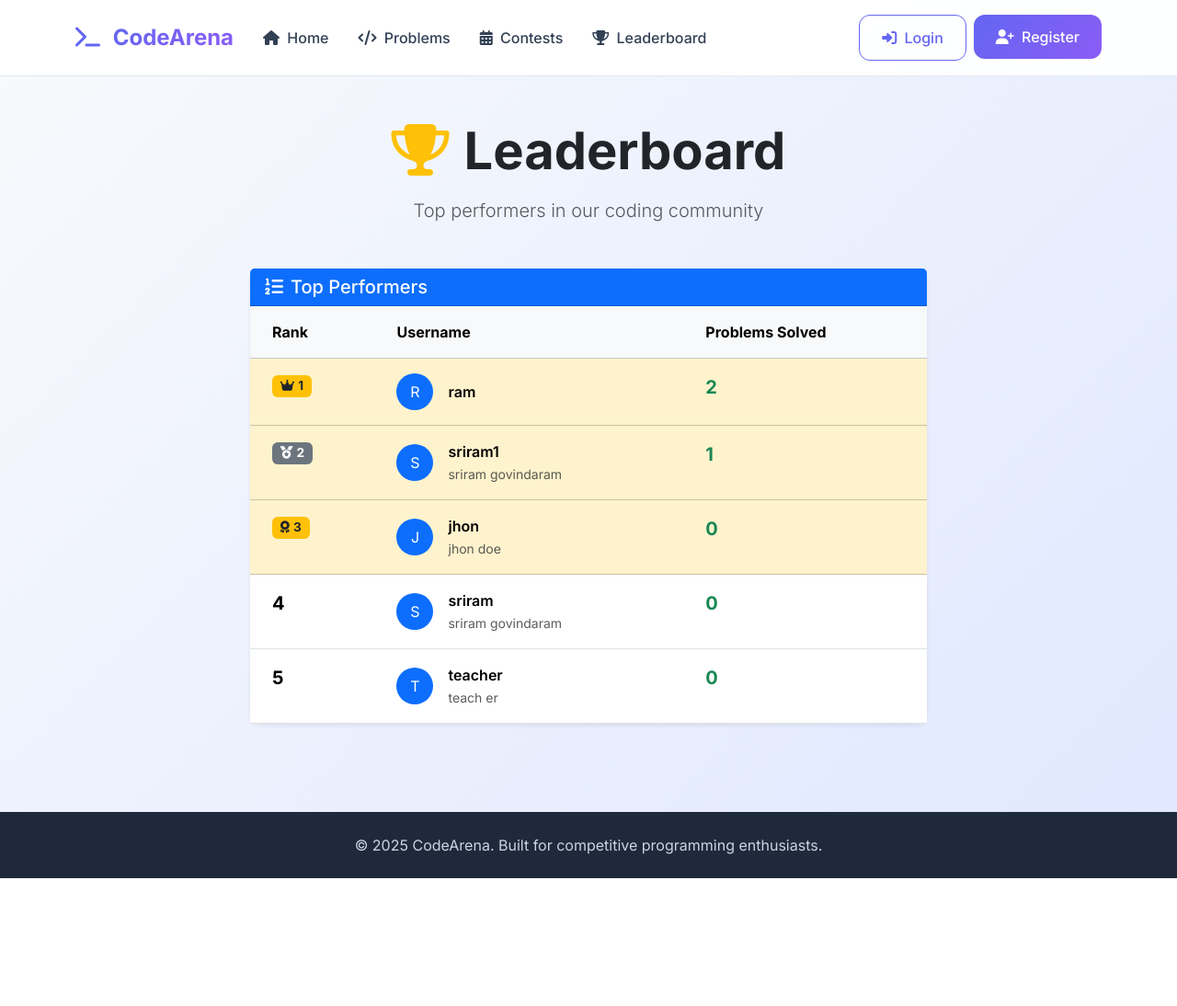
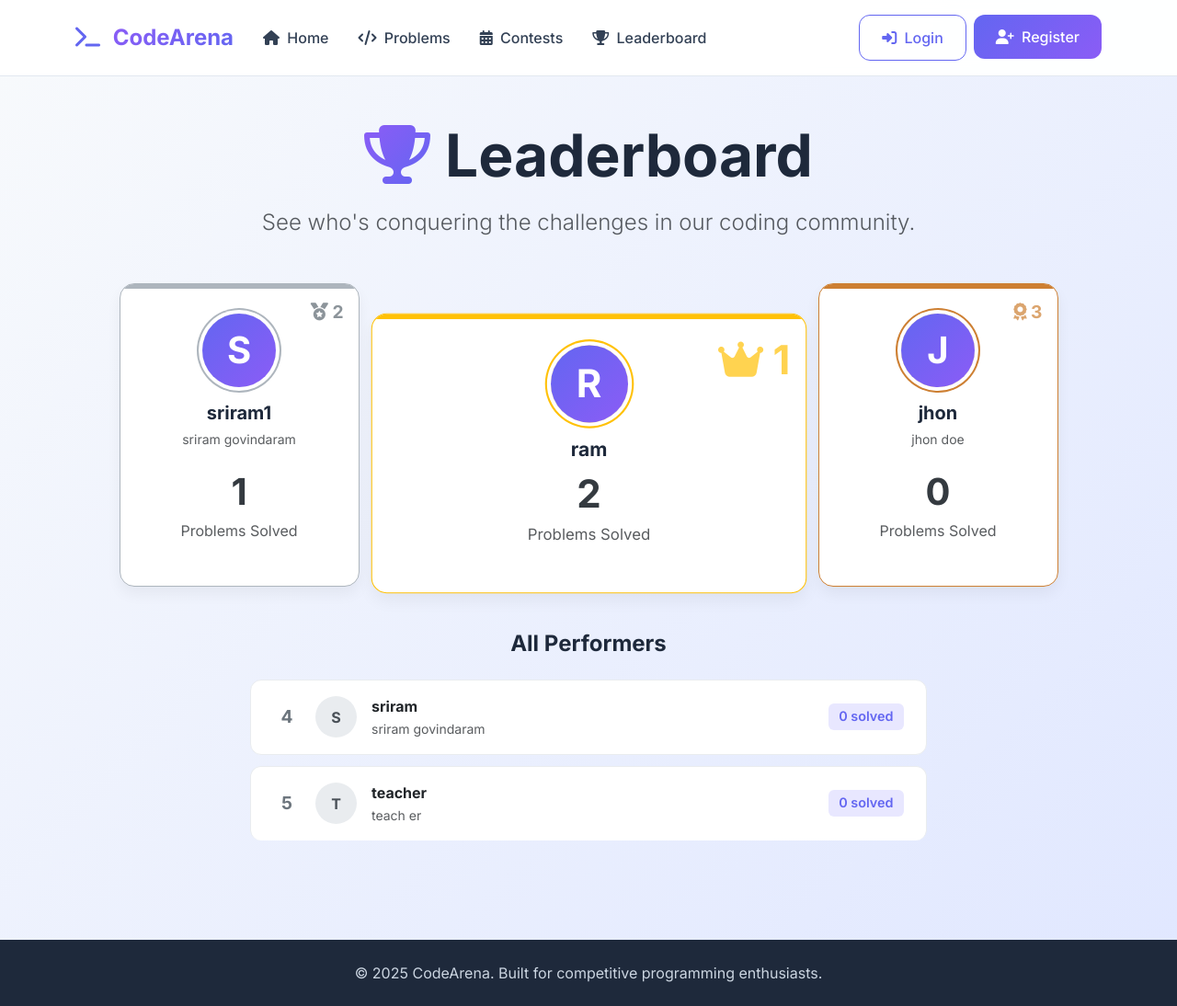
Before and after one commit to sriram6791/OJProject, a Django app: page /leaderboard/ in a window 1280 px wide. Shown: the whole page at 92% size. Before the commit the page ends 955 px from the top, so only its background shows below. Run offline with Django 5.2, Linux system fonts and the light colour scheme; data comes from the database, SQL or seed files in the repository; both versions use the stored data as it was after the commit; parts of the project's set-up code (start-up, migrations or seed data) failed here and were passed over.

```diff
--- a/contests/models.py
+++ b/contests/models.py
@@ -160,7 +160,7 @@ class ContestSubmission(models.Model):
     # Judging details (useful for feedback)
     test_cases_passed = models.IntegerField(default=0, help_text="Number of test cases passed")
     total_test_cases = models.IntegerField(default=0, help_text="Total number of test cases")
-
+    language = models.CharField(max_length=50, default='python', help_text="Programming language used for the submission")
     # Optional: store judge output/error messages
     judge_output = models.TextField(blank=True, null=True, help_text="Output/error messages from the judge")
 
--- a/submissions/urls.py
+++ b/submissions/urls.py
@@ -4,7 +4,7 @@ from django.urls import path
 from . import views
 from .views import (
     # Your existing views like SubmissionCreateView, SubmissionDetailView, SubmissionStatusAPIView
-    ContestSubmissionCreateAPIView, # NEW
+    # ContestSubmissionCreateAPIView, # NEW
     ContestSubmissionStatusAPIView, # NEW
 )
 
@@ -14,6 +14,7 @@ urlpatterns = [
     path('submit/<int:problem_id>/', views.submit_code_view, name='submit_code'),
     path('api/status/<int:submission_id>/', views.get_submission_status_api, name='api_status'), # New API endpoint
      path('<int:submission_id>/', views.submission_detail_view, name='detail'), # New URL for submission detail
-     path('contest_submit/<int:contest_pk>/<int:problem_pk>/', ContestSubmissionCreateAPIView.as_view(), name='submit_contest_code'),
+     # CORRECTED LINE: Point to the function-based view
+    path('contest_submit/<int:contest_id>/<int:problem_id>/', views.submit_contest_code, name='submit_contest_code'),
     path('api/contest_status/<int:pk>/', ContestSubmissionStatusAPIView.as_view(), name='api_contest_submission_status'),
 ]
--- a/templates/leaderboard/leaderboard.html
+++ b/templates/leaderboard/leaderboard.html
@@ -1,95 +1,112 @@
 {% extends 'base.html' %}
 
-{% block title %}Leaderboard - Online Judge{% endblock %}
+{% block title %}Leaderboard - CodeArena{% endblock %}
 
 {% block content %}
 <div class="container py-5">
     <div class="text-center mb-5">
-        <h1 class="display-4 fw-bold text-dark mb-3">
-            <i class="fas fa-trophy text-warning me-3"></i>Leaderboard
+        <h1 class="display-3 fw-bold mb-3">
+            <i class="fas fa-trophy text-gradient me-3"></i>Leaderboard
         </h1>
-        <p class="lead text-muted">Top performers in our coding community</p>
+        <p class="lead fs-4 text-muted">See who's conquering the challenges in our coding community.</p>
     </div>
 
     {% if top_users %}
+        <div class="row justify-content-center align-items-end mb-5 g-4">
+
+            <div class="col-lg-5 col-md-6 order-md-2">
+                <div class="podium-card rank-1 text-center h-100">
+                     <div class="podium-rank-badge">
+                        <i class="fas fa-crown"></i> 1
+                    </div>
+                    <div class="podium-avatar mx-auto">
+                        {{ top_users.0.username.0|upper }}
+                    </div>
+                    <h5 class="fw-bold mt-3 mb-1">{{ top_users.0.username }}</h5>
+                    {% if top_users.0.first_name or top_users.0.last_name %}
+                        <p class="text-muted mb-3"><small>{{ top_users.0.first_name }} {{ top_users.0.last_name }}</small></p>
+                    {% endif %}
+                    <div class="podium-score">{{ top_users.0.solved_problems_count|default:0 }}</div>
+                    <p class="text-muted">Problems Solved</p>
+                </div>
+            </div>
+
+            {% if top_users|length > 1 %}
+            <div class="col-lg-3 col-md-6 order-md-1">
+                <div class="podium-card rank-2 text-center h-100">
+                    <div class="podium-rank-badge">
+                        <i class="fas fa-medal"></i> 2
+                    </div>
+                    <div class="podium-avatar mx-auto">
+                        {{ top_users.1.username.0|upper }}
+                    </div>
+                    <h5 class="fw-bold mt-3 mb-1">{{ top_users.1.username }}</h5>
+                    {% if top_users.1.first_name or top_users.1.last_name %}
+                        <p class="text-muted mb-3"><small>{{ top_users.1.first_name }} {{ top_users.1.last_name }}</small></p>
+                    {% endif %}
+                    <div class="podium-score">{{ top_users.1.solved_problems_count|default:0 }}</div>
+                    <p class="text-muted">Problems Solved</p>
+                </div>
+            </div>
+            {% endif %}
+
+            {% if top_users|length > 2 %}
+            <div class="col-lg-3 col-md-6 order-md-3">
+                <div class="podium-card rank-3 text-center h-100">
+                     <div class="podium-rank-badge">
+                        <i class="fas fa-award"></i> 3
+                    </div>
+                    <div class="podium-avatar mx-auto">
+                        {{ top_users.2.username.0|upper }}
+                    </div>
+                    <h5 class="fw-bold mt-3 mb-1">{{ top_users.2.username }}</h5>
+                    {% if top_users.2.first_name or top_users.2.last_name %}
+                        <p class="text-muted mb-3"><small>{{ top_users.2.first_name }} {{ top_users.2.last_name }}</small></p>
+                    {% endif %}
+                    <div class="podium-score">{{ top_users.2.solved_problems_count|default:0 }}</div>
+                    <p class="text-muted">Problems Solved</p>
+                </div>
+            </div>
+            {% endif %}
+        </div>
+
+        {% if top_users|length > 3 %}
         <div class="row justify-content-center">
             <div class="col-lg-8">
-                <div class="card shadow-sm border-0">
-                    <div class="card-header bg-primary text-white">
-                        <h5 class="mb-0">
-                            <i class="fas fa-list-ol me-2"></i>Top Performers
-                        </h5>
-                    </div>
-                    <div class="card-body p-0">
-                        <table class="table table-hover mb-0">
-                            <thead class="table-light">
-                                <tr>
-                                    <th scope="col" class="px-4 py-3">Rank</th>
-                                    <th scope="col" class="px-4 py-3">Username</th>
-                                    <th scope="col" class="px-4 py-3">Problems Solved</th>
-                                </tr>
-                            </thead>
-                            <tbody>
-                                {% for user in top_users %}
-                                    <tr class="{% if forloop.counter <= 3 %}table-warning{% endif %}">
-                                        <td class="px-4 py-3">
-                                            {% if forloop.counter == 1 %}
-                                                <span class="badge bg-warning text-dark fs-6">
-                                                    <i class="fas fa-crown me-1"></i>{{ forloop.counter }}
-                                                </span>
-                                            {% elif forloop.counter == 2 %}
-                                                <span class="badge bg-secondary fs-6">
-                                                    <i class="fas fa-medal me-1"></i>{{ forloop.counter }}
-                                                </span>
-                                            {% elif forloop.counter == 3 %}
-                                                <span class="badge bg-warning text-dark fs-6">
-                                                    <i class="fas fa-award me-1"></i>{{ forloop.counter }}
-                                                </span>
-                                            {% else %}
-                                                <span class="fw-bold fs-5">{{ forloop.counter }}</span>
-                                            {% endif %}
-                                        </td>
-                                        <td class="px-4 py-3">
+                <h4 class="text-center fw-bold mb-4">All Performers</h4>
+                <ul class="list-group list-group-flush leaderboard-list">
+                    {% for user in top_users|slice:"3:" %}
+                        <li class="list-group-item d-flex justify-content-between align-items-center">
                             <div class="d-flex align-items-center">
-                                                <div class="rounded-circle bg-primary text-white d-flex align-items-center justify-content-center me-3"
-                                                     style="width: 40px; height: 40px;">
-                                                    {{ user.username.0|upper }}
-                                                </div>
+                                <span class="rank-number me-3">{{ forloop.counter|add:3 }}</span>
+                                <div class="list-avatar me-3">{{ user.username.0|upper }}</div>
                                 <div>
-                                                    <div class="fw-semibold">{{ user.username }}</div>
+                                    <div class="fw-bold">{{ user.username }}</div>
                                     {% if user.first_name or user.last_name %}
                                         <small class="text-muted">{{ user.first_name }} {{ user.last_name }}</small>
                                     {% endif %}
                                 </div>
                             </div>
-                                        </td>
-                                        <td class="px-4 py-3">
-                                            <span class="fw-bold text-success fs-5">{{ user.solved_problems_count|default:0 }}</span>
-                                        </td>
-                                    </tr>
-                                {% empty %}
-                                    <tr>
-                                        <td colspan="3" class="text-center py-4 text-muted">
-                                            <i class="fas fa-info-circle me-2"></i>No users found on the leaderboard yet.
-                                        </td>
-                                    </tr>
+                            <span class="badge score-badge">{{ user.solved_problems_count|default:0 }} solved</span>
+                        </li>
                     {% endfor %}
-                            </tbody>
-                        </table>
+                </ul>
             </div>
         </div>
-            </div>
-        </div>
+        {% endif %}
+
     {% else %}
         <div class="row justify-content-center">
             <div class="col-md-6">
-                <div class="alert alert-info text-center" role="alert">
-                    <i class="fas fa-info-circle fa-2x mb-3 d-block"></i>
-                    <h5>The leaderboard is currently empty</h5>
-                    <p class="mb-3">Start solving problems to claim your spot!</p>
+                <div class="card border-0 shadow-sm text-center p-4">
+                    <div class="card-body">
+                        <i class="fas fa-info-circle fa-3x text-gradient mb-3"></i>
+                        <h4 class="fw-bold">The Leaderboard is Empty</h4>
+                        <p class="text-muted mb-4">Be the first to solve a problem and claim the top spot!</p>
                         <a href="{% url 'problems:list' %}" class="btn btn-primary">
                             <i class="fas fa-code me-2"></i>Start Solving Problems
                         </a>
+                    </div>
                 </div>
             </div>
         </div>
@@ -97,20 +114,144 @@
 </div>
 
 <style>
-.table-warning {
-    background-color: rgba(255, 193, 7, 0.1) !important;
+    body {
+        background-color: #f8f9fa;
     }
 
-.card {
-    border-radius: 12px;
+    .text-gradient {
+        background: -webkit-linear-gradient(135deg, #6366f1, #8b5cf6);
+        -webkit-background-clip: text;
+        -webkit-text-fill-color: transparent;
     }
 
-.table-hover tbody tr:hover {
-    background-color: rgba(13, 110, 253, 0.05) !important;
+    .podium-card {
+        background-color: #ffffff;
+        border-radius: 1rem;
+        padding: 2rem 1.5rem;
+        border: 1px solid #e9ecef;
+        box-shadow: 0 0.5rem 1rem rgba(0, 0, 0, 0.05);
+        transition: all 0.3s ease;
+        position: relative;
+        overflow: hidden;
     }
 
-.badge {
-    font-size: 0.85rem !important;
+    .podium-card:hover {
+        transform: translateY(-8px);
+        box-shadow: 0 1rem 2rem rgba(0, 0, 0, 0.1);
+    }
+
+    .rank-1:hover {
+        transform: scale(1.05) translateY(-8px);
+    }
+
+    .podium-card::before {
+        content: '';
+        position: absolute;
+        top: 0;
+        left: 0;
+        right: 0;
+        height: 5px;
+    }
+
+    .podium-card.rank-1 {
+        border-color: #ffc107;
+        transform: scale(1.05); /* Make 1st place bigger */
+    }
+    .podium-card.rank-1::before { background-color: #ffc107; }
+
+    .podium-card.rank-2 { border-color: #adb5bd; }
+    .podium-card.rank-2::before { background-color: #adb5bd; }
+
+    .podium-card.rank-3 { border-color: #cd7f32; }
+    .podium-card.rank-3::before { background-color: #cd7f32; }
+
+    .podium-rank-badge {
+        position: absolute;
+        top: 1rem;
+        right: 1rem;
+        font-size: 1.2rem;
+        font-weight: bold;
+        opacity: 0.7;
+    }
+
+    .rank-1 .podium-rank-badge { font-size: 2.6rem; color: #ffc107; }
+    .rank-2 .podium-rank-badge { color: #5c6770; }
+    .rank-3 .podium-rank-badge { color: #cd7f32; }
+
+
+    .podium-avatar {
+        width: 80px;
+        height: 80px;
+        border-radius: 50%;
+        background: linear-gradient(135deg, #6366f1, #8b5cf6);
+        color: white;
+        display: flex;
+        align-items: center;
+        justify-content: center;
+        font-size: 2.5rem;
+        font-weight: bold;
+        box-shadow: 0 0 0 4px #fff, 0 0 0 6px var(--border-color);
+    }
+
+    .rank-1 .podium-avatar { box-shadow: 0 0 0 4px #fff, 0 0 0 6px #ffc107; }
+    .rank-2 .podium-avatar { box-shadow: 0 0 0 4px #fff, 0 0 0 6px #adb5bd; }
+    .rank-3 .podium-avatar { box-shadow: 0 0 0 4px #fff, 0 0 0 6px #cd7f32; }
+
+    .podium-score {
+        font-size: 2.5rem;
+        font-weight: bold;
+        color: #343a40;
+    }
+
+    .leaderboard-list .list-group-item {
+        background-color: #ffffff;
+        border: 1px solid #e9ecef;
+        border-radius: 0.75rem !important;
+        margin-bottom: 0.75rem;
+        padding: 1rem 1.5rem;
+        transition: all 0.2s ease-in-out;
+    }
+    .leaderboard-list .list-group-item:hover {
+        background-color: #f8f9fa;
+        transform: translateX(5px);
+        border-left: 5px solid #6366f1;
+    }
+
+    .rank-number {
+        font-size: 1.2rem;
+        font-weight: bold;
+        color: #6c757d;
+        min-width: 30px;
+        text-align: center;
+    }
+
+    .list-avatar {
+        width: 45px;
+        height: 45px;
+        border-radius: 50%;
+        background-color: #e9ecef;
+        color: #495057;
+        font-weight: bold;
+        display: flex;
+        align-items: center;
+        justify-content: center;
+    }
+
+    .score-badge {
+        font-size: 0.9rem;
+        padding: 0.5em 0.8em;
+        background-color: #e8e7ff !important;
+        color: #6366f1 !important;
+        font-weight: 600;
+    }
+
+    .btn-primary {
+        background-color: #6366f1;
+        border-color: #6366f1;
+    }
+    .btn-primary:hover {
+        background-color: #4f46e5;
+        border-color: #4f46e5;
     }
 </style>
 {% endblock %}
```
Also changed, not shown: contests/templatetags/django_template_filters.py (+7 -5 lines), contests/views.py (+16 -6 lines), judge_core/judge.py (+29 -28 lines), submissions/views.py (+2 -56 lines), templates/contests/contest_problem_solve.html (+13 -20 lines), contests/migrations/0005_contestsubmission_language.py (added), db.sqlite3. Lines whose indentation alone changed are shown as unchanged.
